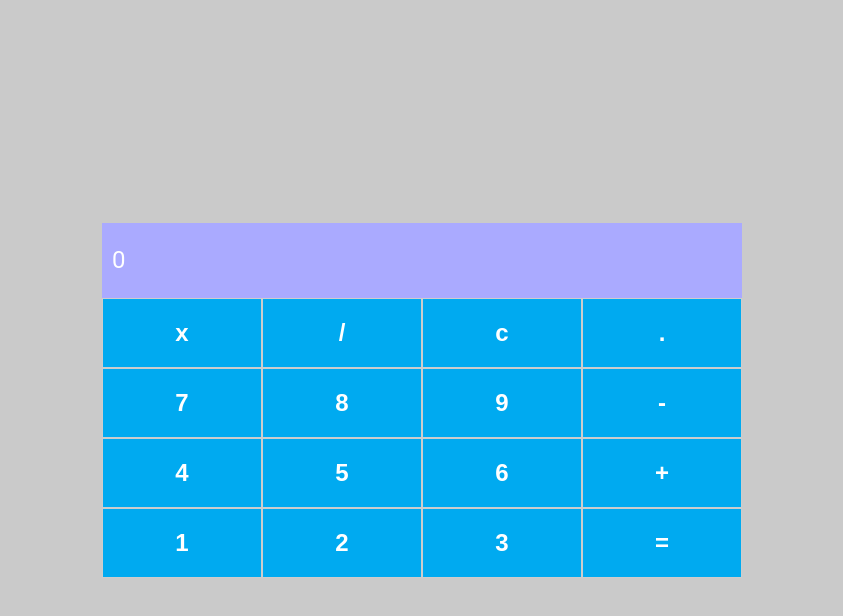
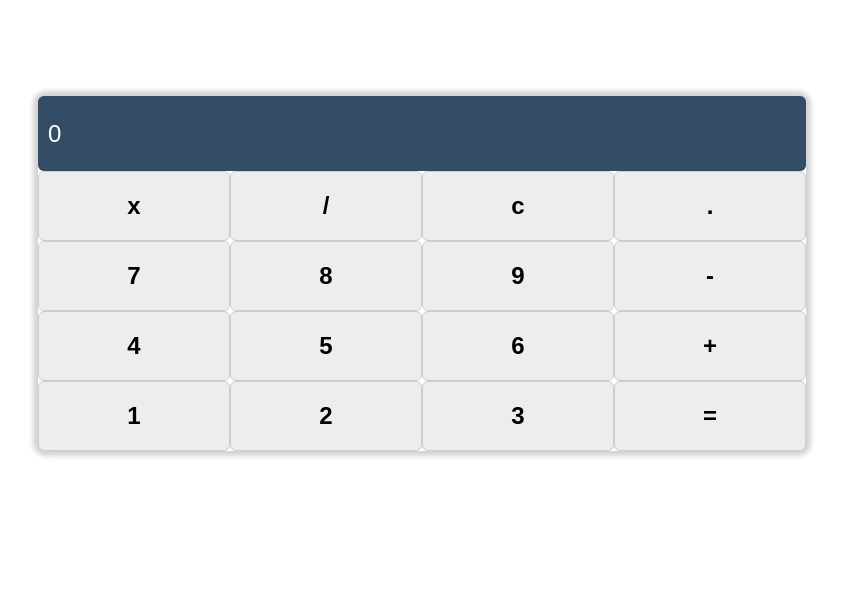
Before and after one commit to digitalinnovationone/trilha-react-desafio01-calculadora, a React (Create React App) app: page / in a window 1280 px wide. Shown: the top 616 px of the page, without its empty margins (218-1061 px from the left). Built offline with nearby package versions, Linux system fonts and the light colour scheme.

Commit message:
alteração nos estilos

```diff
--- a/src/App.js
+++ b/src/App.js
@@ -1,8 +1,8 @@
 
-import Input from './components/Input';
-import Button from './components/Button';
+import Input from './components/Input/Input.js';
+import Button from './components/Button/Button.js';
 
-import { Container, Content, Row } from './styles';
+import { Container, Linha } from './styles';
 import { useState } from 'react';
 
 
@@ -68,33 +68,31 @@ const App = () => {
 
   return (
     <Container>
-      <Content>
         <Input value={currentNumber}/>
-        <Row>
+        <Linha>
           <Button label="x"/>
           <Button label="/"/>
           <Button label="c" onClick={handleOnClear}/>
           <Button label="."/>
-        </Row>
-        <Row>
+        </Linha>
+        <Linha>
           <Button label="7" onClick={() => handleAddNumber('7')}/>
           <Button label="8" onClick={() => handleAddNumber('8')}/>
           <Button label="9" onClick={() => handleAddNumber('9')}/>
           <Button label="-" onClick={handleMinusNumbers}/>
-        </Row>
-        <Row>
+        </Linha>
+        <Linha>
           <Button label="4" onClick={() => handleAddNumber('4')}/>
           <Button label="5" onClick={() => handleAddNumber('5')}/>
           <Button label="6" onClick={() => handleAddNumber('6')}/>
           <Button label="+" onClick={handleSumNumbers}/>
-        </Row>
-        <Row>
+        </Linha>
+        <Linha>
           <Button label="1" onClick={() => handleAddNumber('1')}/>
           <Button label="2" onClick={() => handleAddNumber('2')}/>
           <Button label="3" onClick={() => handleAddNumber('3')}/>
           <Button label="=" onClick={handleEquals}/>
-        </Row>
-      </Content>
+        </Linha>
     </Container>
   );
 }
--- a/src/components/Button/index.js
+++ b/src/components/Button/Button.js
@@ -1,4 +1,3 @@
-
 import { ButtonContainer } from './styles';
 
 const Button = ({label, onClick}) => {
--- a/src/components/Button/styles.js
+++ b/src/components/Button/styles.js
@@ -3,12 +3,12 @@ import styled from 'styled-components';
 export const ButtonContainer = styled.button`
     padding: 20px;
     border: 1px solid #CDCDCD;
-    background-color: #00AAF0;
-    color: #FFFFFF;
+    border-radius: 6px;
+    background-color: #EDEDED;
+    color: #000;
     font-size: 24px;
     font-weight: 700;
     flex: 1;
-
     &:hover {
         opacity: 0.6;
     }
--- a/src/components/Input/styles.js
+++ b/src/components/Input/styles.js
@@ -4,26 +4,26 @@ export const InputContainer = styled.div`
     width: 100%;
     height: 75px;
     background-color: #AAAAFF;
-
     display: flex;
     align-items: center;
     justify-content: flex-end;
-
     font-size: 24px;
     font-family: 'Roboto';
+
+    border-radius: 6px;
 
 
     input {
         width: 100%;
         height: 75px;
-        background-color: #AAAAFF;
-        border: 0;
+        background-color: #344D67;
+        border: transparent;
+        border-radius: 6px;
         display: flex;
         flex-direction: column;
         align-items: flex-end;
         padding: 0 10px;
         font-size: 24px;
-        font-family: 'Roboto';
-        color: #FFFFFF;
+        color: #fff;
     }
 `
--- /dev/null
+++ b/src/components/Testee/styles.js
@@ -0,0 +1,9 @@
+import styled from 'styled-components';
+
+export const Container = styled.div`
+border-radius: 8px;
+display: flex;
+color: red;
+
+
+`
--- a/src/global.js
+++ b/src/global.js
@@ -1,8 +1,9 @@
 import { createGlobalStyle } from 'styled-components'
 
 export default createGlobalStyle`
-  *, body {
+  *{
     margin: 0;
     padding: 0;
+    font-family: Arial, Helvetica, sans-serif;
   }
 `
--- a/src/index.js
+++ b/src/index.js
@@ -1,7 +1,6 @@
 import React from 'react';
 import ReactDOM from 'react-dom/client';
 import App from './App';
-
 import GlobalStyles from './global';
 
 
--- a/src/styles.js
+++ b/src/styles.js
@@ -1,31 +1,16 @@
 import styled from 'styled-components';
 
 export const Container = styled.div`
-    width: 100%;
-    height: 100vh;
-    background-color: #CACACA;
-
-    display: flex;
-    align-items: center;
-    justify-content: center;
+    max-width: 60%;
+    min-width: 40%;
+    margin: 6rem auto;
+    border-radius: 8px;
+    box-shadow: 0 0 5px 5px lightgrey;
 `
 
-
-export const Content = styled.div`
-    background-color: #FFFFFF;
-    width: 50%;
-`
-
-export const Row = styled.div`
+export const Linha = styled.div`
     display:flex;
     flex-direction: row;
     justify-content: space-between;
     align-items: center;
 `
-
-export const Column = styled.div`
-    display:flex;
-    flex-direction: column;
-    justify-content: space-between;
-    align-items: center;
-`
```
Also changed, not shown: src/components/Input/Input.js (renamed from src/components/Input/index.js), src/components/Testee/Teste.js (added).
